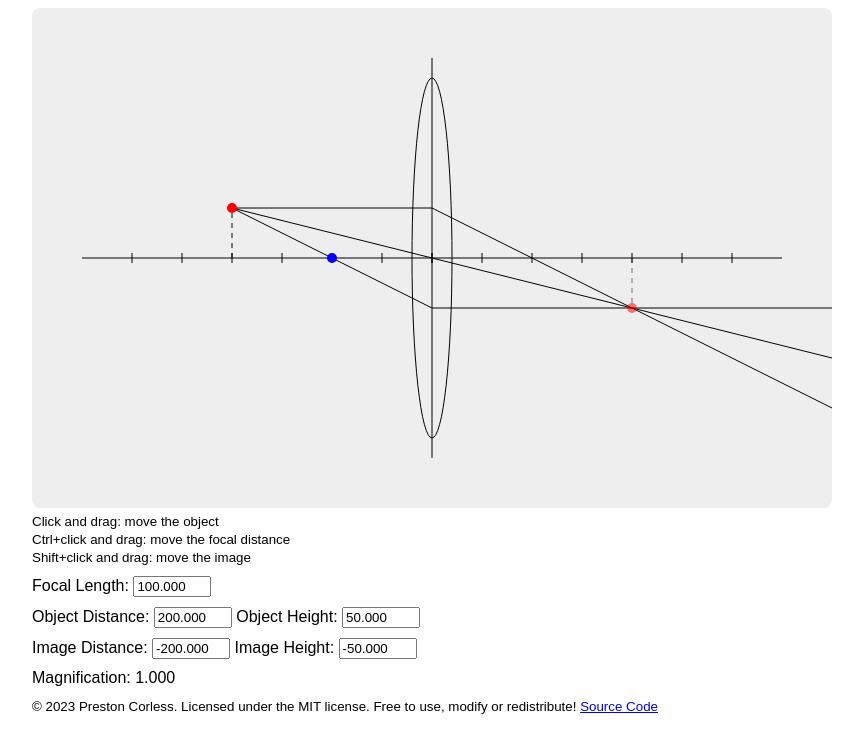
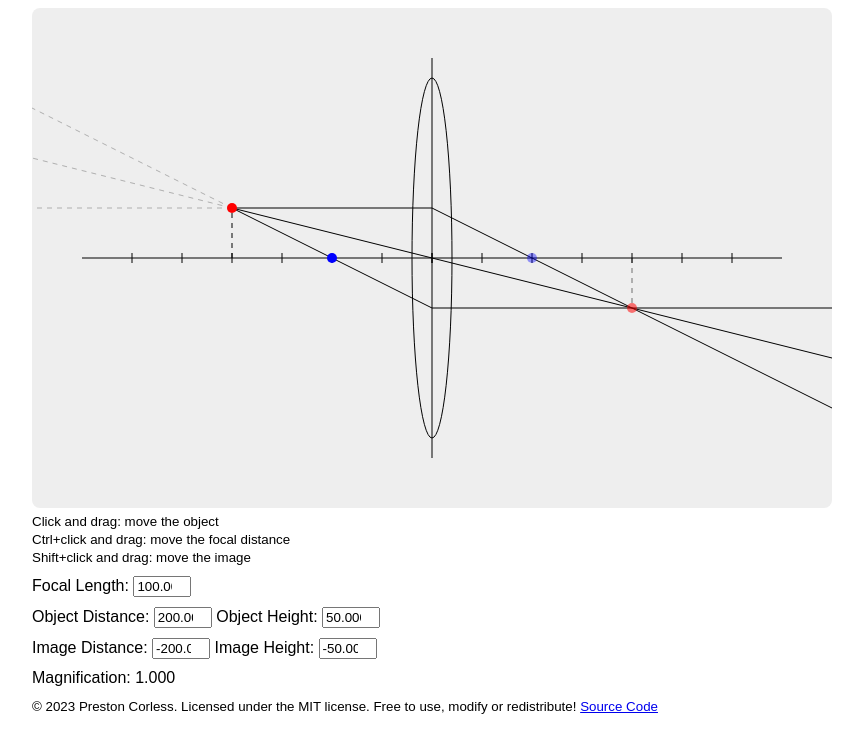
Before and after one commit to pgattic/opticsim, a plain HTML site: page index.html in a window 1280 px wide. Shown: the whole page, without its empty margins (208-1071 px from the left). Drawn offline with Linux system fonts and the light colour scheme.

Commit message:
Ray cast improvements

```diff
--- a/index.html
+++ b/index.html
@@ -22,7 +22,7 @@ canvas {
 }
 
 input {
-	width: 70px;
+	width: 50px;
 }
 
 p {
--- a/script.js
+++ b/script.js
@@ -119,7 +119,7 @@ class sceneImage extends sceneElement {
 	}
 
 	render() {
-		let mag = Math.abs(this.height / obj.height);
+		let mag = Math.abs(this.dist / obj.dist);
 		ctx.lineWidth = mag;
 
 		ctx.strokeStyle = "#0008";
@@ -196,20 +196,27 @@ function drawScene() {
 function drawRays() {
 	ctx.strokeStyle = "#000";
 
-	let slope1, slope2;
+	let slope1, slope2, slope3, slope4;
+
 
 	if (obj.dist == focalDist) {
-		slope1 = slope2 = obj.height/obj.dist;
+		slope1 = slope2 = slope3 = slope4 = obj.height/obj.dist; // all resultant rays are parallel
 	} else {
 		slope1 = (img.height-obj.height)/img.dist;
-		slope2 = img.height/img.dist;
+		slope2 = obj.height/obj.dist;
+		slope3 = (img.height - 180)/img.dist;
+		slope4 = (img.height + 180)/img.dist;
 	}
+
+	let vSlope1 = 0;
+	let vSlope2 = slope2;
+	let vSlope3 = obj.height/(obj.dist-focalDist);
 
 	ctx.beginPath();
 	ctx.moveTo(obj.screenX, obj.screenY);
 	ctx.lineTo(canvas.width/2, obj.screenY);
 	ctx.lineTo(img.screenX, img.screenY);
-	ctx.lineTo(canvas.width, canvas.height/2 + slope1*(canvas.width/2) - obj.height); // extended ray
+	ctx.lineTo(canvas.width, (canvas.height/2 + (slope1*(canvas.width/2)) - obj.height)); // extended ray
 	ctx.stroke();
 
 	ctx.beginPath();
@@ -226,12 +233,54 @@ function drawRays() {
 	ctx.lineTo(img.screenX, img.screenY);
 	ctx.lineTo(canvas.width, img.screenY); // extended ray
 	ctx.stroke();
+
+	// "Incoming" virtual rays
+	ctx.setLineDash([5, 5]);
+	ctx.strokeStyle = "#0004";
+
+	ctx.beginPath();
+	ctx.moveTo(obj.screenX, obj.screenY);
+	ctx.lineTo(0, obj.screenY);
+	ctx.stroke();
+
+	ctx.beginPath();
+	ctx.moveTo(obj.screenX, obj.screenY);
+	ctx.lineTo(0, (canvas.width/2) * -slope2 + canvas.height/2);
+	ctx.stroke();
+
+	ctx.beginPath();
+	ctx.moveTo(obj.screenX, obj.screenY);
+	ctx.lineTo(0, -vSlope3 * obj.screenX + obj.screenY);
+	ctx.stroke();
+
+	// Lens boundaries
+	ctx.setLineDash([]);
+	ctx.strokeStyle = "#0002";
+
+	// ctx.beginPath();
+	// ctx.moveTo(obj.screenX, obj.screenY);
+	// ctx.lineTo(canvas.width/2, 70);
+	// ctx.lineTo(img.screenX, img.screenY);
+	// ctx.lineTo(canvas.width, (canvas.width/2) * slope3 + 70); // extended ray
+	// ctx.stroke();
+
+	// ctx.beginPath();
+	// ctx.moveTo(obj.screenX, obj.screenY);
+	// ctx.lineTo(canvas.width/2, canvas.height - 70);
+	// ctx.lineTo(img.screenX, img.screenY);
+	// ctx.lineTo(canvas.width, (canvas.width/2) * slope4 + canvas.height-70); // extended ray
+	// ctx.stroke();
 }
 
 function drawFocalPoint() {
+	ctx.fillStyle = "#00f";
 	ctx.beginPath();
 	ctx.arc(canvas.width/2 - focalDist, canvas.height/2, 5, 0, Math.PI*2);
-	ctx.fillStyle = "#00f";
+	ctx.fill();
+
+	ctx.fillStyle = "#00f6";
+	ctx.beginPath();
+	ctx.arc(canvas.width/2 + focalDist, canvas.height/2, 5, 0, Math.PI*2);
 	ctx.fill();
 }
 
@@ -295,7 +344,7 @@ canvas.ontouchmove = (e) => {
 
 $("#focal-input").value = focalDist.toFixed(3);
 $("#focal-input").oninput = () => {
-	focalDist = $("#focal-input").value;
+	focalDist = Number($("#focal-input").value);
 	refreshSim();
 }
 
```
